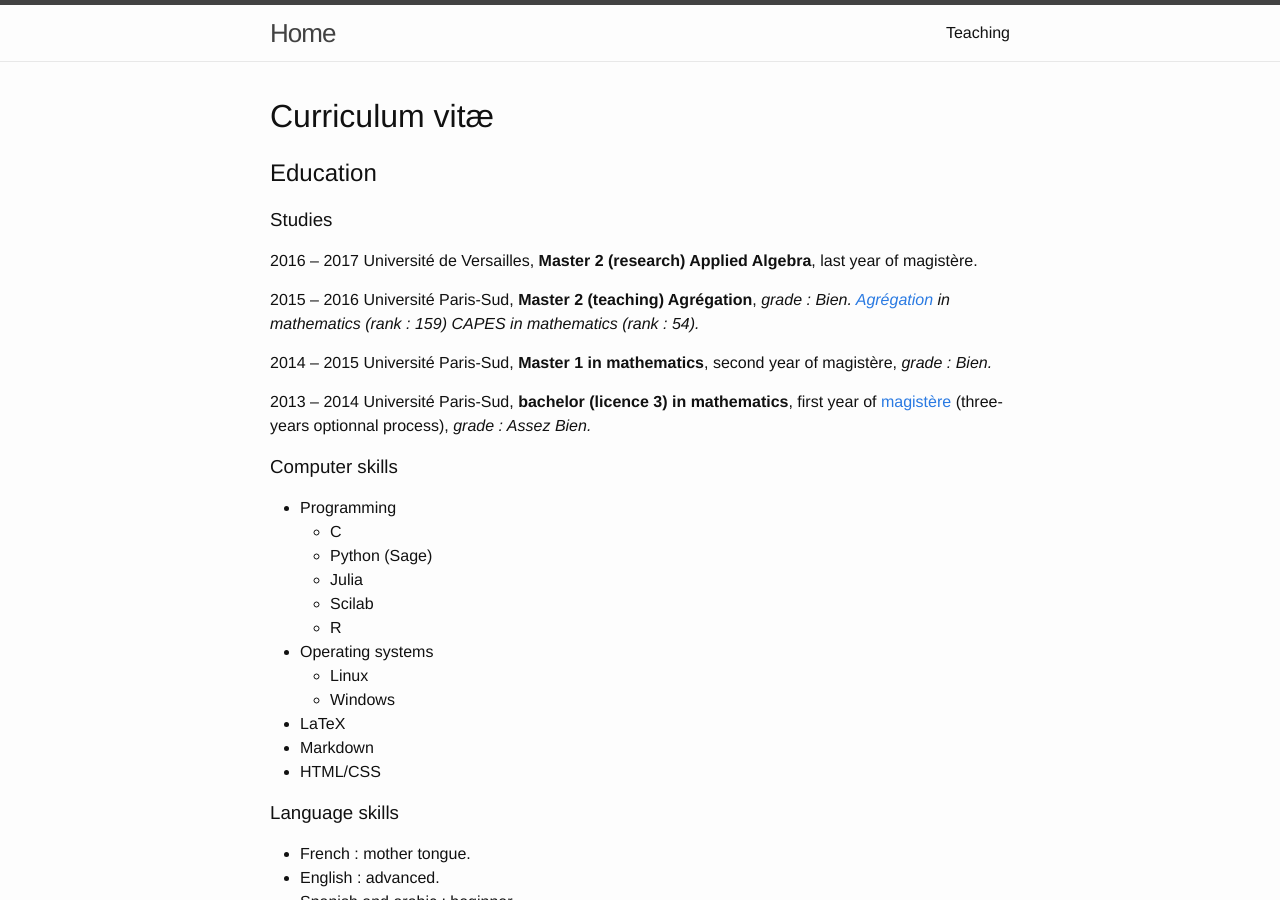
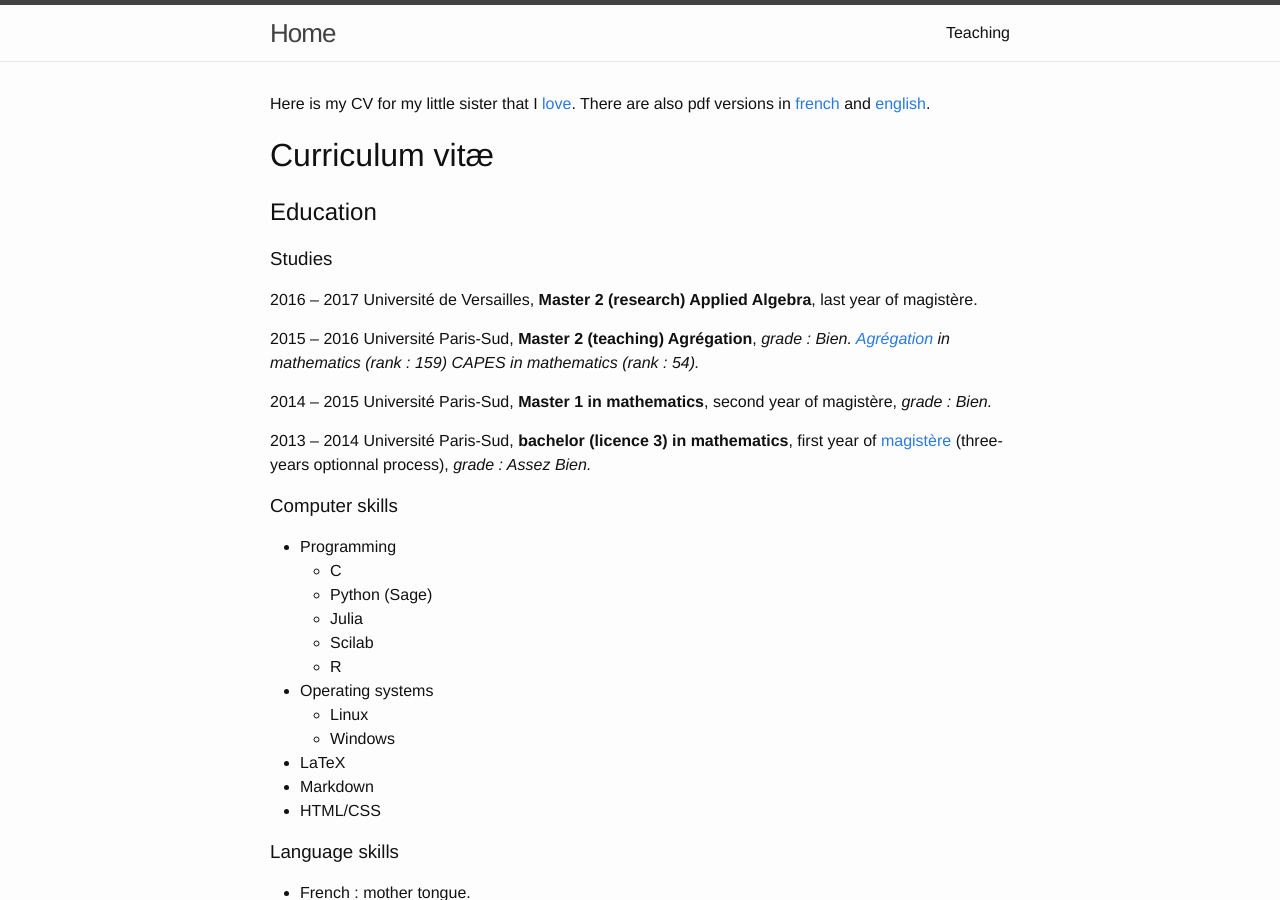
Before and after one commit to erou/erou.github.io, a Jekyll site: the page built from cv.md, in a window 1280 px wide and 900 px high. Built offline with Jekyll 4.4.1, drawn with Linux system fonts in a browser that asks for light colours.

Commit message:
cv for Albane

```diff
--- a/cv.md
+++ b/cv.md
@@ -3,6 +3,9 @@ layout: default
 title: CV
 permalink: /cv/
 ---
+
+Here is my CV for my little sister that I
+[love](https://az616578.vo.msecnd.net/files/responsive/cover/main/desktop/2016/07/24/6360493048587078022008349599_love-01.jpg). There are also pdf versions in [french](cv_last.pdf) and [english](cv_last_en.pdf).
 # Curriculum vitæ
 
 ## Education
```
